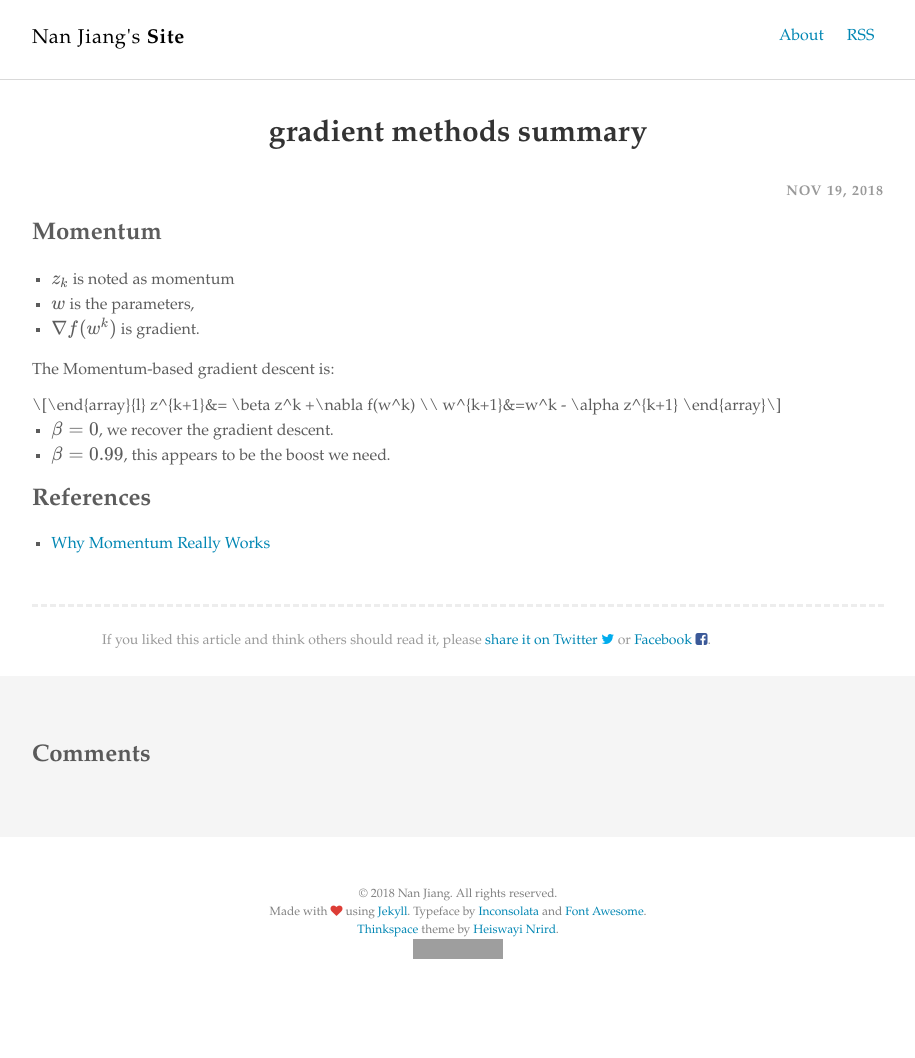
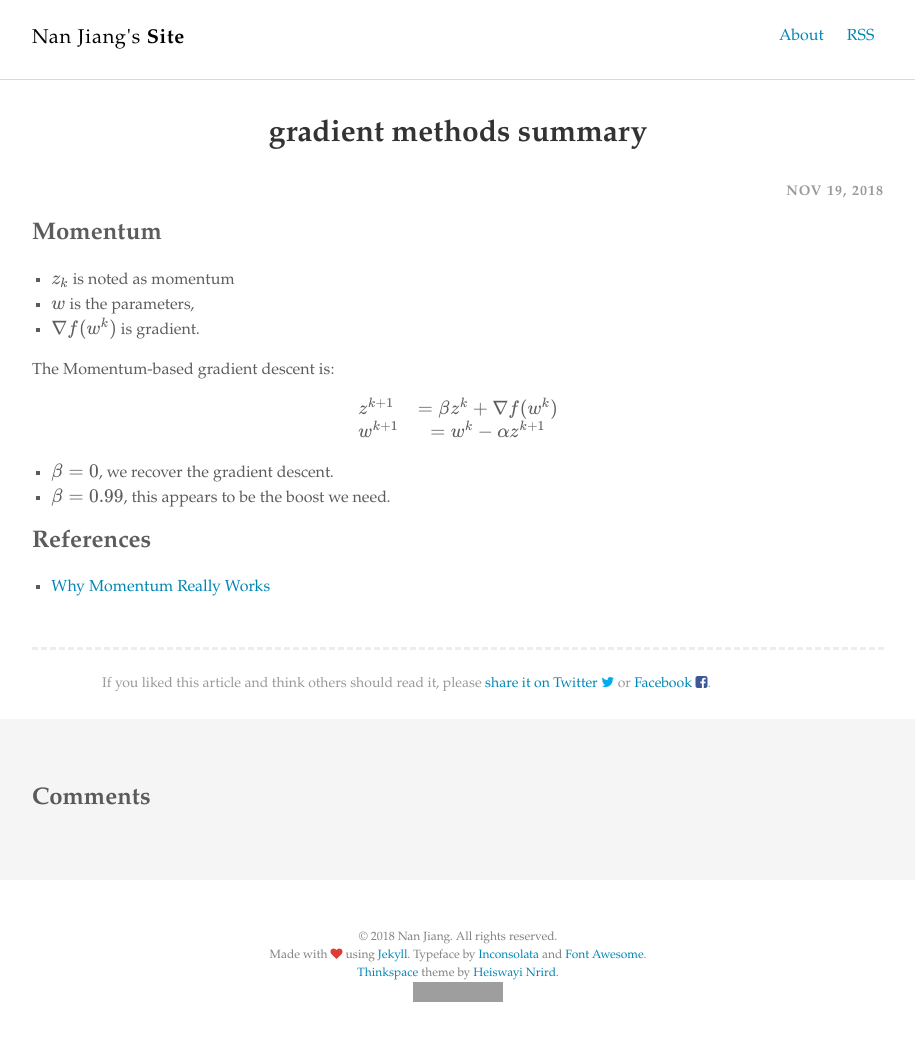
Before and after one commit to jiangnanhugo/jiangnanhugo.github.io, a Jekyll site: the page built from _posts/2018/2018-11-19-gradient-methods-summary.markdown, in a window 1280 px wide. Shown: the whole page, without its empty margins (182-1097 px from the left). Built offline with Jekyll 4.4.1, drawn with Linux system fonts in a browser that asks for light colours; nearby versions of some CDN libraries; comment, search, counter and statistics services are not loaded; before the commit the page ends 1015 px from its top, so only the background shows below that; grey boxes are pictures that could not be loaded.

Commit message:
Update 2018-11-19-gradient-methods-summary.markdown

```diff
--- a/_posts/2018/2018-11-19-gradient-methods-summary.markdown
+++ b/_posts/2018/2018-11-19-gradient-methods-summary.markdown
@@ -11,7 +11,7 @@ date: "2018-11-19 17:51"
 
 The Momentum-based gradient descent is:
 
-$$\end{array}{l}
+$$\begin{array}{l}
 z^{k+1}&= \beta z^k +\nabla f(w^k)  \\
 w^{k+1}&=w^k - \alpha z^{k+1}
 \end{array}
```
